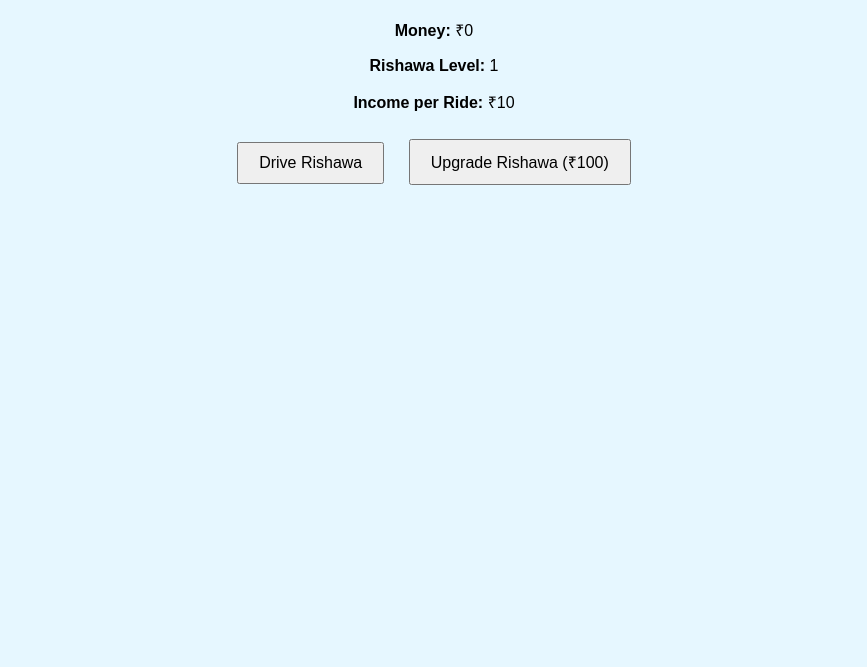
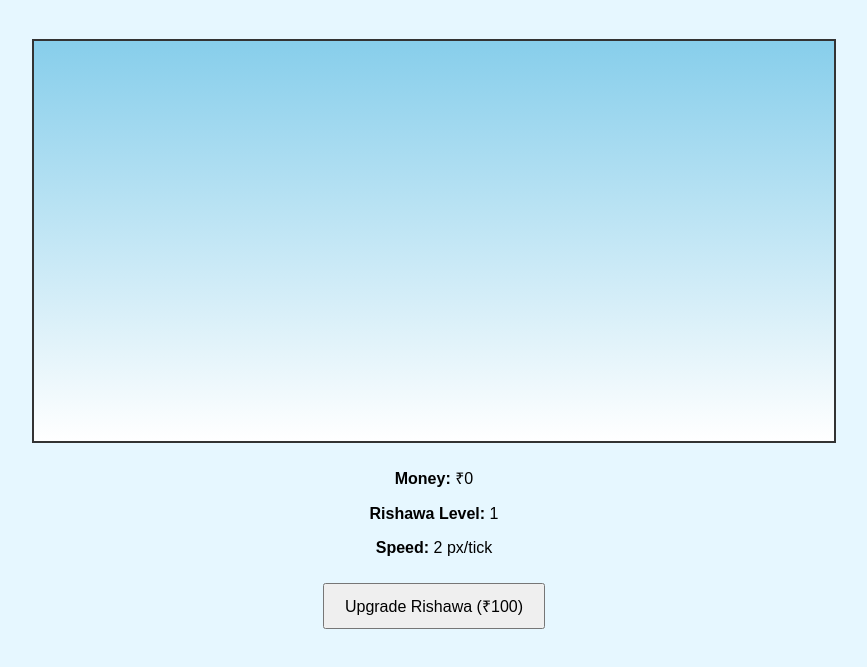
Before and after one commit to Shanthosh-pro/game_auto_rickshaw, a plain HTML site: page index.html in a window 1280 px wide. Shown: the part 61-728 px from the top of the page, without its empty margins (206-1073 px from the left). Drawn offline with Linux system fonts and the light colour scheme.

Commit message:
Update index.html

```diff
--- a/index.html
+++ b/index.html
@@ -3,17 +3,18 @@
 <head>
   <meta charset="UTF-8" />
   <meta name="viewport" content="width=device-width, initial-scale=1.0"/>
-  <title>Auto Rishawa Simulator</title>
+  <title>Auto Rishawa Driving Game</title>
   <link rel="stylesheet" href="style.css" />
 </head>
 <body>
-  <div class="game-container">
-    <h1>Auto Rishawa Simulator</h1>
+  <h1>Auto Rishawa Simulator</h1>
+  <canvas id="gameCanvas" width="800" height="400"></canvas>
+
+  <div class="controls">
     <p><strong>Money:</strong> ₹<span id="money">0</span></p>
     <p><strong>Rishawa Level:</strong> <span id="level">1</span></p>
-    <p><strong>Income per Ride:</strong> ₹<span id="income">10</span></p>
+    <p><strong>Speed:</strong> <span id="speed">2</span> px/tick</p>
 
-    <button onclick="drive()">Drive Rishawa</button>
     <button onclick="upgrade()">Upgrade Rishawa (₹100)</button>
   </div>
 
```
